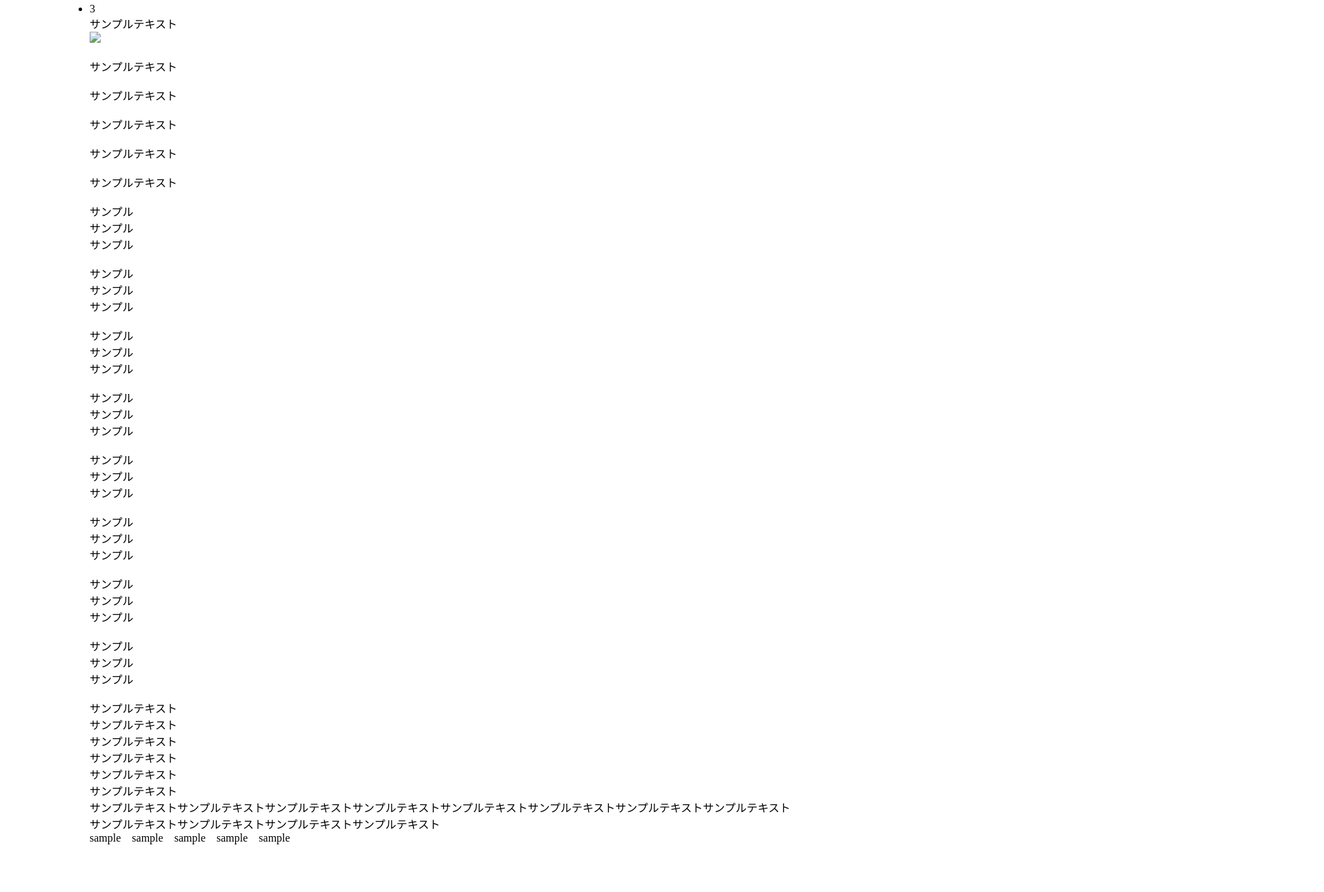
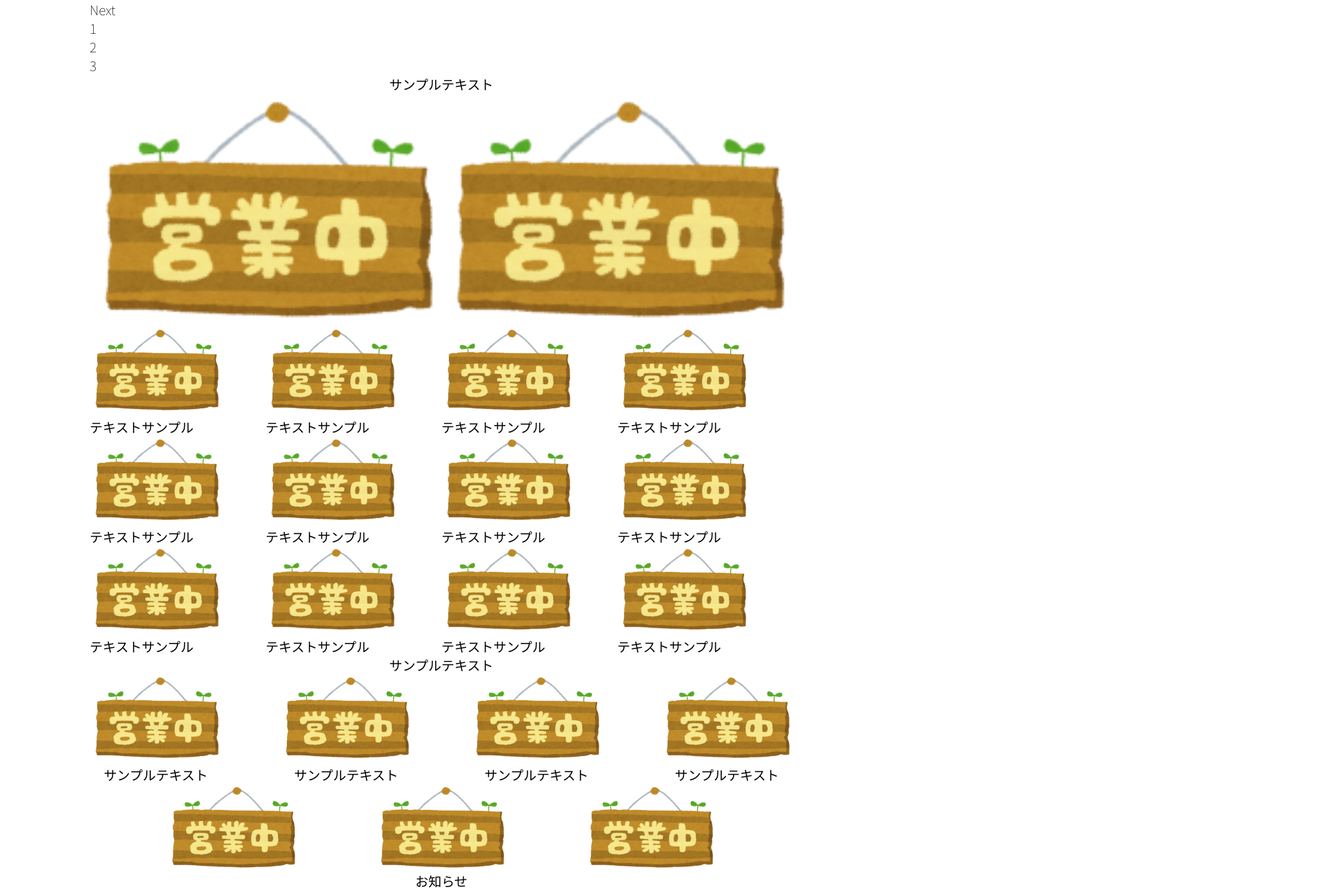
Before and after one commit to maizaru/sampleHTML, a plain HTML site: page index.html in a window 1280 px wide. Shown: the part 634-1927 px from the top of the page at 69% size, 1920 px wide, since content can reach past the window. Before the commit the page ends 1876 px from the top, so only its background shows below. Drawn offline with Linux system fonts and the light colour scheme.

Commit message:
next : css

```diff
--- a/css/common.scss
+++ b/css/common.scss
@@ -1,22 +1,34 @@
+@import url('https://fonts.googleapis.com/css2?family=Noto+Sans+JP:wght@100&display=swap');
+
 header {
     display: flex;
     flex-direction: column;
 }
 
-html,body{
+html,
+body {
     max-width: 1020px;
     width: 100%;
+    font-family: 'Noto Sans JP', sans-serif;
+    margin: 0 auto;
+    overflow-x: hidden;
+}
 
-    margin: 0 auto;
-}
 input {
     border-style: solid;
 }
-a{
+
+a {
     text-decoration: none;
     color: black;
 }
-.slick01{
+
+div,
+p {
+    font-size: 19px;
+}
+
+.slick01 {
     width: 50%;
 }
 
@@ -81,7 +93,7 @@ a{
             margin: 6px 0;
         }
 
-        &_sub02{
+        &_sub02 {
             width: 100%;
             display: flex;
             justify-content: space-evenly;
@@ -89,4 +101,89 @@ a{
             padding: 10px;
         }
     }
+
 }
+
+
+.main-block_01>p {
+    text-align: center;
+}
+
+.main-block_01_2column {
+    display: flex;
+
+    &>img {
+        width: 50%;
+    }
+}
+
+.main-block_01_4column {
+    display: flex;
+    flex-wrap: wrap;
+
+    &>.main-block_content {
+        width: 25%;
+    }
+}
+
+.main-block_02 {
+    &>p {
+        text-align: center;
+    }
+
+    &_2column {
+        display: flex;
+        justify-content: space-between;
+
+        &>div {
+            text-align: center;
+        }
+    }
+}
+
+.main-block_banner {
+    &>div {
+        display: flex;
+        justify-content: space-evenly;
+    }
+}
+
+.main-block_notice {
+    justify-content: center;
+    height: 300px;
+    width: 100%;
+    text-align: center;
+    overflow-y: scroll;
+
+    &_header {
+        text-align: center;
+    }
+
+    &_content {
+        &>p {
+            margin: 20px 0;
+        }
+
+    }
+}
+
+footer {
+    &>div>p {
+        line-height: 42px;
+
+    }
+
+
+}
+
+.footer {
+    &_info {
+        display: flex;
+        justify-content: space-between;
+    }
+
+    &_bottom {
+        text-align: center;
+        margin: 20px 0;
+    }
+}
--- a/index.html
+++ b/index.html
@@ -64,24 +64,60 @@
     <div class="main-block_01">
         <p>サンプルテキスト</p>
         <div class="main-block_01_2column">
-            <img src="#" />
-            <img src="" />
+            <img src="img/kanban_eigyouchu (Phone).png" />
+            <img src="img/kanban_eigyouchu (Phone).png" />
         </div>
         <div class="main-block_01_4column">
-            <img src="" />
-            <img src="" />
-            <img src="" />
-            <img src="" />
+            <div class="main-block_content">
+                <img src="img/kanban_eigyouchu (Phone).png" />
+                <p>テキストサンプル</p>
+            </div>
+            <div class="main-block_content">
+                <img src="img/kanban_eigyouchu (Phone).png" />
+                <p>テキストサンプル</p>
+            </div>
+            <div class="main-block_content">
+                <img src="img/kanban_eigyouchu (Phone).png" />
+                <p>テキストサンプル</p>
+            </div>
+            <div class="main-block_content">
+                <img src="img/kanban_eigyouchu (Phone).png" />
+                <p>テキストサンプル</p>
+            </div>
+            <div class="main-block_content">
+                <img src="img/kanban_eigyouchu (Phone).png" />
+                <p>テキストサンプル</p>
+            </div>
 
-            <img src="" />
-            <img src="" />
-            <img src="" />
-            <img src="" />
+            <div class="main-block_content">
+                <img src="img/kanban_eigyouchu (Phone).png" />
+                <p>テキストサンプル</p>
+            </div>
+            <div class="main-block_content">
+                <img src="img/kanban_eigyouchu (Phone).png" />
+                <p>テキストサンプル</p>
+            </div>
+            <div class="main-block_content">
+                <img src="img/kanban_eigyouchu (Phone).png" />
+                <p>テキストサンプル</p>
+            </div>
+            <div class="main-block_content">
+                <img src="img/kanban_eigyouchu (Phone).png" />
+                <p>テキストサンプル</p>
+            </div>
 
-            <img src="" />
-            <img src="" />
-            <img src="" />
-            <img src="" />
+            <div class="main-block_content">
+                <img src="img/kanban_eigyouchu (Phone).png" />
+                <p>テキストサンプル</p>
+            </div>
+            <div class="main-block_content">
+                <img src="img/kanban_eigyouchu (Phone).png" />
+                <p>テキストサンプル</p>
+            </div>
+            <div class="main-block_content">
+                <img src="img/kanban_eigyouchu (Phone).png" />
+                <p>テキストサンプル</p>
+            </div>
         </div>
     </div>
 
@@ -89,91 +125,55 @@
         <p>サンプルテキスト</p>
         <div class="main-block_02_2column">
             <div>
-                <img src="" />
+                <img src="img/kanban_eigyouchu (Phone).png" />
                 <p>サンプルテキスト</p>
             </div>
             <div>
-                <img src="" />
+                <img src="img/kanban_eigyouchu (Phone).png" />
                 <p>サンプルテキスト</p>
             </div>
 
             <div>
-                <img src="" />
+                <img src="img/kanban_eigyouchu (Phone).png" />
                 <p>サンプルテキスト</p>
             </div>
             <div>
-                <img src="" />
+                <img src="img/kanban_eigyouchu (Phone).png" />
                 <p>サンプルテキスト</p>
             </div>
         </div>
     </div>
 
-    <div class="main-block_ranking">
+    <div class="main-block_banner">
         <div>
-            <img src="" />
-            <p>サンプル</p>
-            <p>サンプル</p>
-            <p>サンプル</p>
-        </div>
-        <div>
-            <img src="" />
-            <p>サンプル</p>
-            <p>サンプル</p>
-            <p>サンプル</p>
-        </div>
-        <div>
-            <img src="" />
-            <p>サンプル</p>
-            <p>サンプル</p>
-            <p>サンプル</p>
-        </div>
-        <div>
-            <img src="" />
-            <p>サンプル</p>
-            <p>サンプル</p>
-            <p>サンプル</p>
-        </div>
-        <div>
-            <img src="" />
-            <p>サンプル</p>
-            <p>サンプル</p>
-            <p>サンプル</p>
-        </div>
-        <div>
-            <img src="" />
-            <p>サンプル</p>
-            <p>サンプル</p>
-            <p>サンプル</p>
-        </div>
-        <div>
-            <img src="" />
-            <p>サンプル</p>
-            <p>サンプル</p>
-            <p>サンプル</p>
-        </div>
-        <div>
-            <img src="" />
-            <p>サンプル</p>
-            <p>サンプル</p>
-            <p>サンプル</p>
+            <img src="img/kanban_eigyouchu (Phone).png" />
+            <img src="img/kanban_eigyouchu (Phone).png" />
+            <img src="img/kanban_eigyouchu (Phone).png" />
         </div>
     </div>
 
-    <div class="main-block_banner">
-        <div>
-            <img src="" />
-            <img src="" />
-            <img src="" />
-        </div>
-    </div>
-
+    <div class="main-block_notice_header">お知らせ</div>
     <div class="main-block_notice">
+        <div class="main-block_notice_content">
             <p>サンプルテキスト</p>
             <p>サンプルテキスト</p>
             <p>サンプルテキスト</p>
             <p>サンプルテキスト</p>
             <p>サンプルテキスト</p>
             <p>サンプルテキスト</p>
+            <p>サンプルテキスト</p>
+            <p>サンプルテキスト</p>
+            <p>サンプルテキスト</p>
+            <p>サンプルテキスト</p>
+            <p>サンプルテキスト</p>
+            <p>サンプルテキスト</p>
+            <p>サンプルテキスト</p>
+            <p>サンプルテキスト</p>
+            <p>サンプルテキスト</p>
+            <p>サンプルテキスト</p>
+            <p>サンプルテキスト</p>
+            <p>サンプルテキスト</p>
+        </div>
     </div>
 </body>
 
@@ -189,7 +189,7 @@
         <a href="#">sample</a>&nbsp;&nbsp;&nbsp;
     </div>
     <div class="footer_bottom">
-        <img src="" />
+        <img src="img/kanban_eigyouchu (Phone).png" />
     </div>
 </footer>
 
```
Also changed, not shown: css/common.css, 1 other file. Lines whose indentation alone changed are shown as unchanged.
